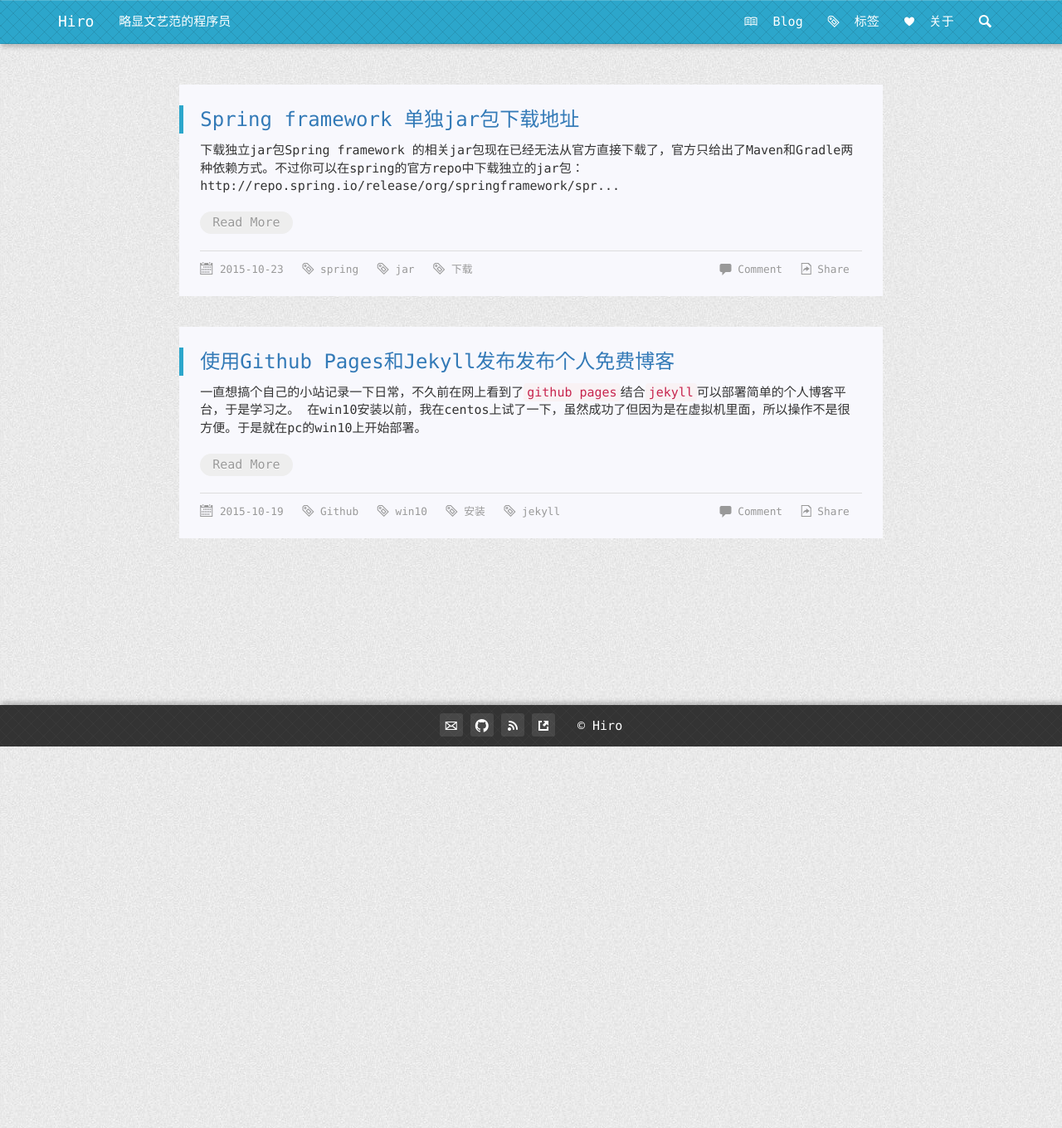
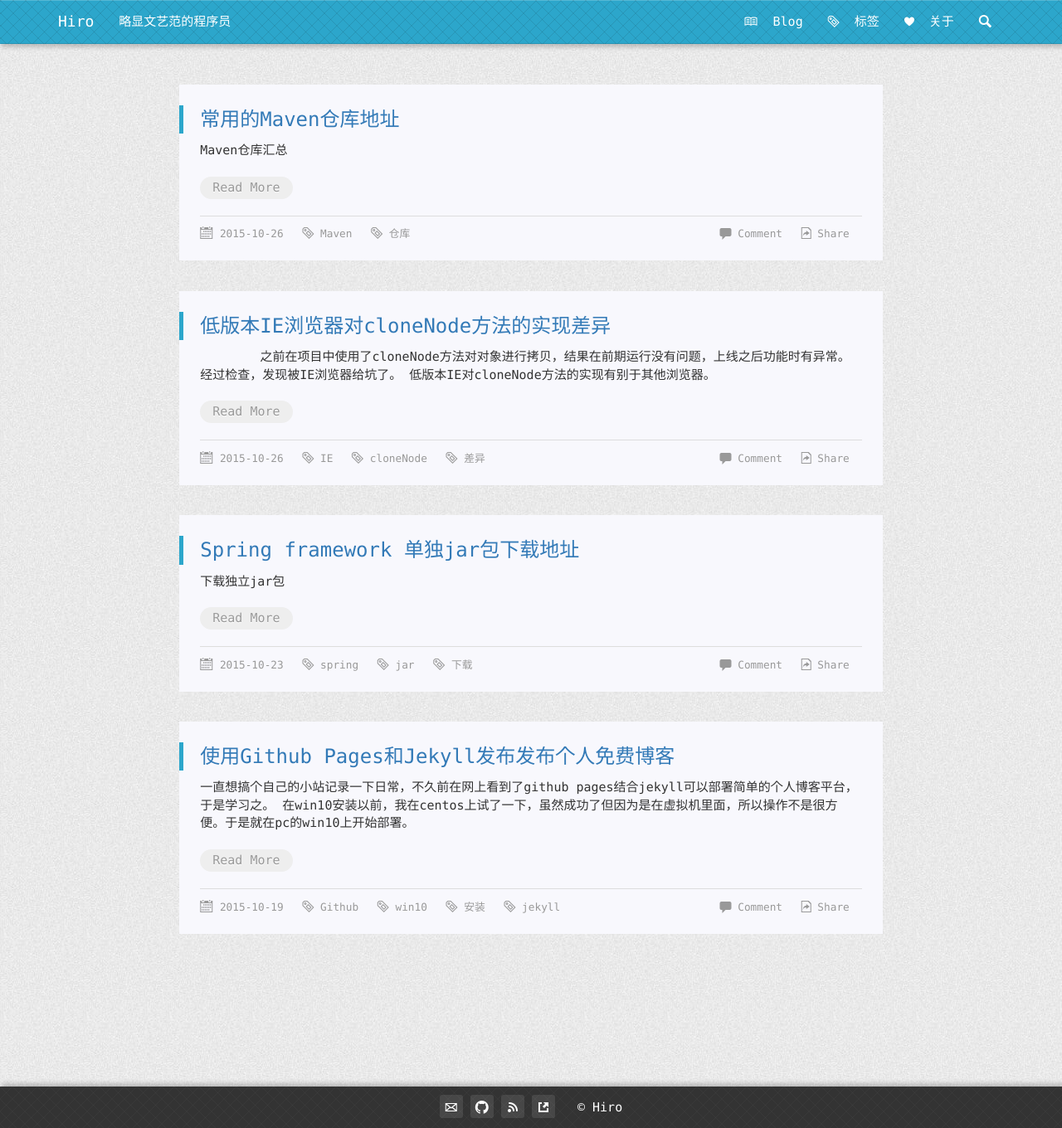
Before and after one commit to hirocube/hirocube.github.com, a Jekyll site: the page built from index.html, in a window 1280 px wide. Shown: the whole page at 83% size. Built offline with Jekyll 4.4.1, drawn with Linux system fonts in a browser that asks for light colours; nearby versions of some CDN libraries; Markdown is read by kramdown in place of the engine named in the settings; the list of posts is cut into pages by our own code; comment, search, counter and statistics services are not loaded.

Commit message:
add two blog & modify code area bgc

```diff
--- /dev/null
+++ b/_posts/2015-10-26-cloneNode-in-low-version-ie.md
@@ -0,0 +1,109 @@
+---
+layout: post
+title: 低版本IE浏览器对cloneNode方法的实现差异
+tags: IE cloneNode 差异
+categories: 技术 Javascript
+---
+
+&#160; &#160; &#160; &#160; 之前在项目中使用了cloneNode方法对对象进行拷贝，结果在前期运行没有问题，上线之后功能时有异常。经过检查，发现被IE浏览器给坑了。
+低版本IE对cloneNode方法的实现有别于其他浏览器。
+
+---
+
+
+#### 1. IE6/7中cloneNode方法无法复制radio的选中状态
+
+代码：
+
+{% highlight HTML %}
+	<input type="radio" checked="true" value="1"/>
+	<input type="checkbox" checked="true" value="1"/>
+	<script>
+		var input = document.getElementsByTagName('input')[0];
+		var clone = input.cloneNode(true);
+		alert(clone.checked);
+	</script>
+{% endhighlight %}
+
+运行结果：
+
+> IE6/7 : false
+>
+> IE8/9/Firefox12/Chrome18/Safar5/Opera11 : true
+
+
+   &#160;
+
+#### 2. IE6/7/8 中cloneNode方法无法复制input\[type=text\]和textarea的defaultValue属性值
+
+代码：
+{% highlight HTML %}
+
+<input value="hello"/>
+<script>
+	var input = document.getElementsByTagName('input')[0];
+	var clone = input.cloneNode(true);
+	alert(clone.defaultValue);
+</script>
+
+{% endhighlight %}
+
+运行结果：
+
+>  IE6/7/8 : ""
+>
+>  IE9/Firefox12/Chrome18/Safar5/Opera11 : "hello"
+
+&#160;
+
+#### 3. IE6/7/8中cloneNode方法无法复制option的selected值
+
+{% highlight HTML %}
+
+<select>
+	<option value="1">1</option>
+	<option value="2" selected="selected">2</option>
+	<option value="3">3</option>
+</select>
+<script>
+	var option = document.getElementsByTagName('option')[1];
+	var clone = option.cloneNode(true);
+	alert(clone.selected);
+</script>
+
+{% endhighlight %}
+
+运行结果：
+
+> IE6/7/8 : false
+>
+> IE9/Firefox12/Chrome18/Safar5/Opera11 : true
+
+
+&#160;
+
+#### 4. IE6/7/8中cloneNode方法无法复制script的text属性值
+
+{% highlight HTML %}
+
+<script>
+	var a = 'test';
+</script>
+<script>
+	var script = document.getElementsByTagName('script')[0];
+	var clone = script.cloneNode(true);
+	alert(clone.text)
+</script>
+
+{% endhighlight %}
+
+运行结果：
+
+> IE6/7/8 : ""
+>
+> IE9/Firefox12/Chrome18/Safar5/Opera11 : "var a = 'test';"
+
+
+---
+
+原文链接：[各浏览器cloneNode方法的部分实现差异](http://www.cnblogs.com/snandy/archive/2012/05/06/2473936.html)
--- /dev/null
+++ b/_posts/2015-10-26-maven-reop.md
@@ -0,0 +1,40 @@
+---
+layout: post
+title: 常用的Maven仓库地址
+tags: Maven 仓库
+categories: 技术 资源
+excerpt: Maven仓库汇总
+---
+
+Maven仓库汇总
+
+---
+
+1. 中央仓库
+
+	> [http://repo1.maven.org/maven2/](http://repo1.maven.org/maven2/)
+
+	你可以直接在这里通过搜索界面来获取：
+
+	> [http://search.maven.org/](http://search.maven.org/)
+
+	或者通过这里搜索
+
+	> [http://mvnrepository.com/](http://mvnrepository.com/)
+
+
+	&#160;
+
+2. 其他仓库
+
+	> 1. [http://repository.jboss.com/maven2/](http://repository.jboss.com/maven2/)
+	> 2. [http://repository.sonatype.org/content/groups/public/](http://repository.sonatype.org/content/groups/public/)
+	> 3. [http://mirrors.ibiblio.org/pub/mirrors/maven2/org/acegisecurity/](http://mirrors.ibiblio.org/pub/mirrors/maven2/org/acegisecurity/)
+
+
+---
+
+参考资料：
+
+* [Maven仓库汇总](http://tianya23.blog.51cto.com/1081650/386908/)
+* [Maven中央仓库——你可能不知道的细节](http://www.cnblogs.com/superjt/archive/2013/07/16/3192945.html)
--- a/index.html
+++ b/index.html
@@ -14,7 +14,7 @@
                   <a class="title" href="{{ post.url | prepend: site.baseurl | prepend: site.url }}">
                       {{ post.title }}
                   </a>
-                  <p>{% if post.excerpt.size > 32 %}{{ post.excerpt }}{% else %}{{ post.content | strip_html | strip_newlines | truncate: 160 }}{% endif %}</p>
+                  <p>{% if post.excerpt %}{{ post.excerpt | strip_html }}{% else %}{{ post.content | strip_html | strip_newlines | truncate: 160 }}{% endif %}</p>
                   <a class="readmore" href="{{ post.url | prepend: site.baseurl | prepend: site.url }}">Read More</a>
                   <footer>
 <a href="{{ site.baseurl | prepend: site.url  }}/archive/#{{ post.date | date: '%Y-%m-%d' }}"><span class="octicon octicon-calendar"></span>&nbsp;<span>{{ post.date | date: "%Y-%m-%d" }}</span></a>
--- a/static/css/style.css
+++ b/static/css/style.css
@@ -127,8 +127,8 @@
     color: #FFFFFF;
     word-break: break-all;
     word-wrap: break-word;
-    background-color: #000;
-    border: 1px solid #CCC;
+    background-color: #333333;
+    /*border: 1px solid #CCC;*/
     border-radius: 0px;
 }
 
--- a/static/js/script.js
+++ b/static/js/script.js
@@ -35,7 +35,7 @@
     st.click(function() {
         $("body").animate({
             scrollTop: "0"
-        }, 500);
+        }, 850);
     });
 
 
```
